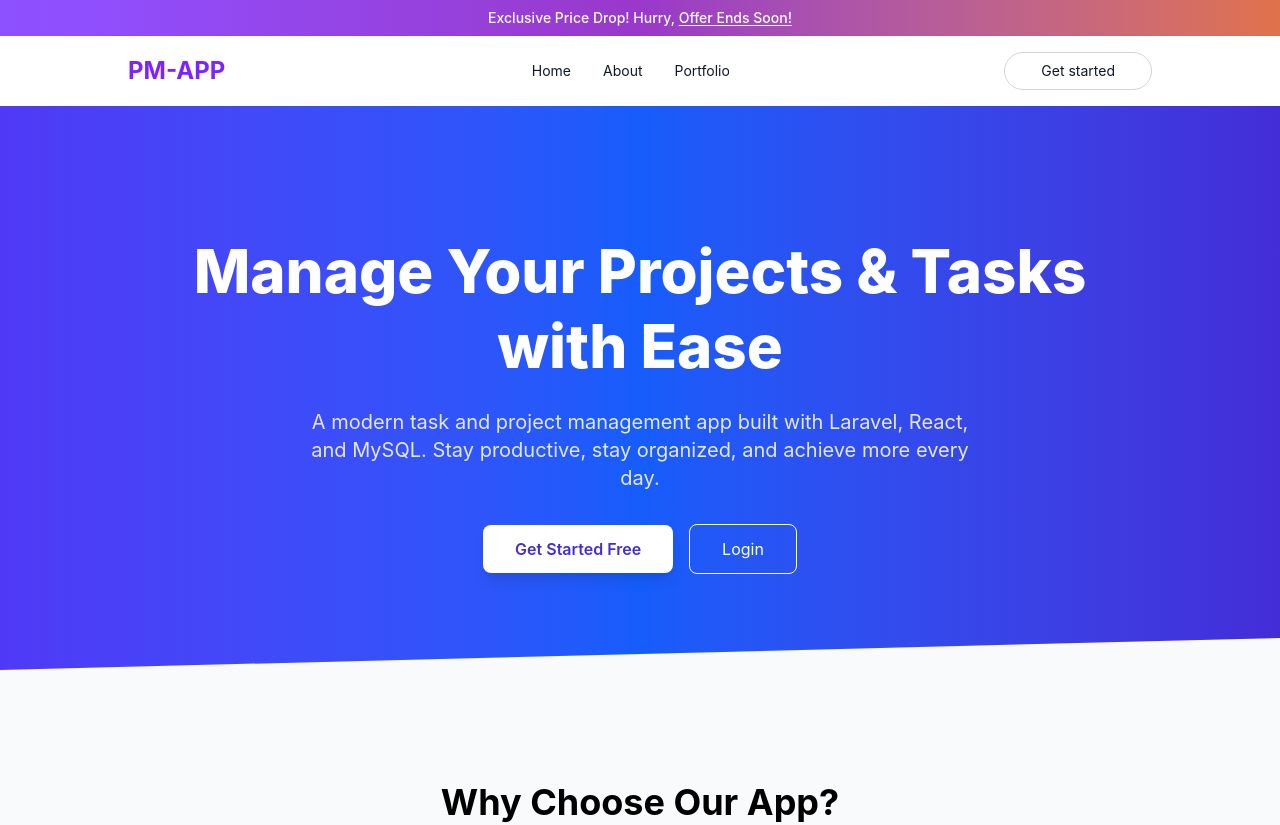
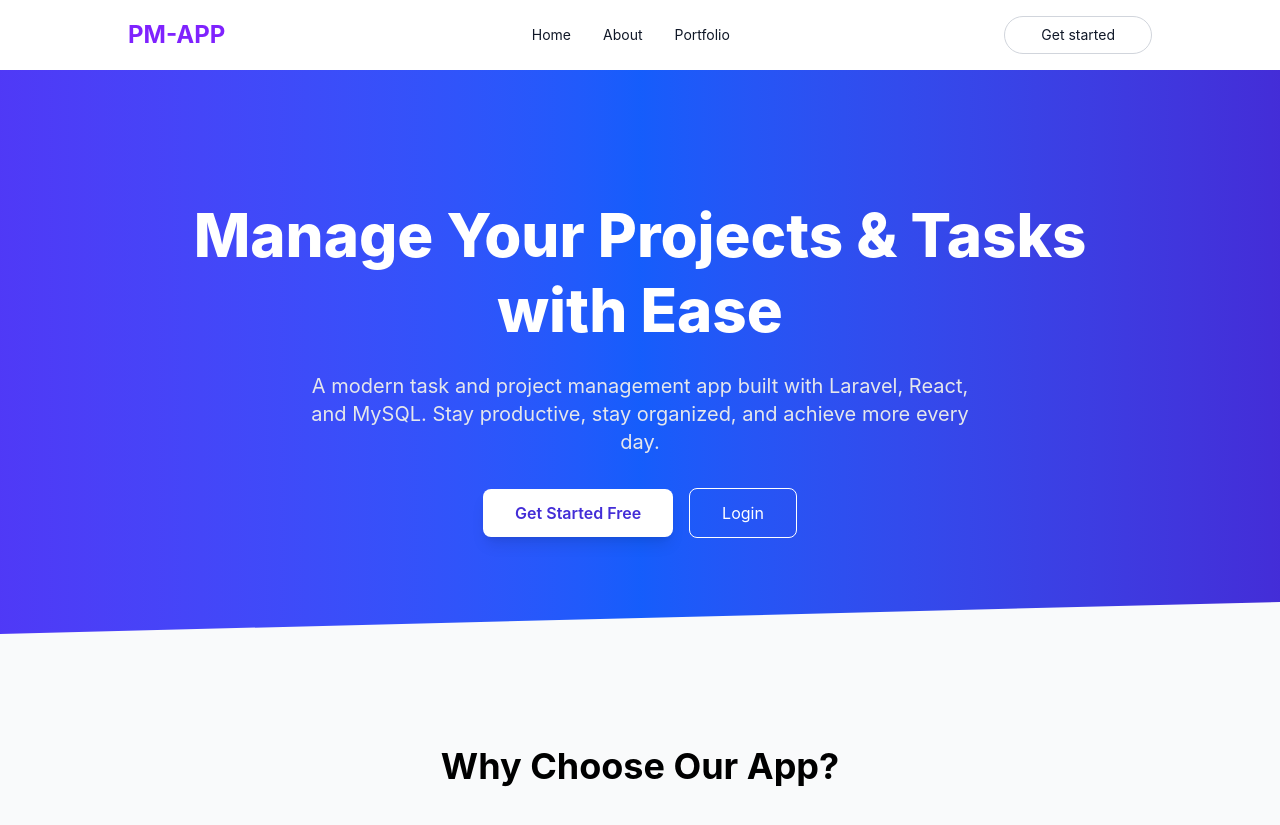
Before and after one commit to navneet-dev/project-management-frontend, a React (Vite) app: page / in a window 1280 px wide. Shown: the top 825 px of the page. Built offline with nearby package versions, Linux system fonts and the light colour scheme.

Commit message:
top banner removed

```diff
--- a/src/components/Navbar.jsx
+++ b/src/components/Navbar.jsx
@@ -7,7 +7,7 @@ function Navbar() {
     return (
         <div className="text-sm text-white w-full">
             {/* Top Banner */}
-            <div className="text-center font-medium py-2 bg-gradient-to-r from-violet-500 via-[#9938CA] to-[#E0724A]">
+            <div className="text-center font-medium py-2 bg-gradient-to-r from-violet-500 via-[#9938CA] to-[#E0724A] hidden">
                 <p>
                     Exclusive Price Drop! Hurry,{" "}
                     <span className="underline underline-offset-2">
```
